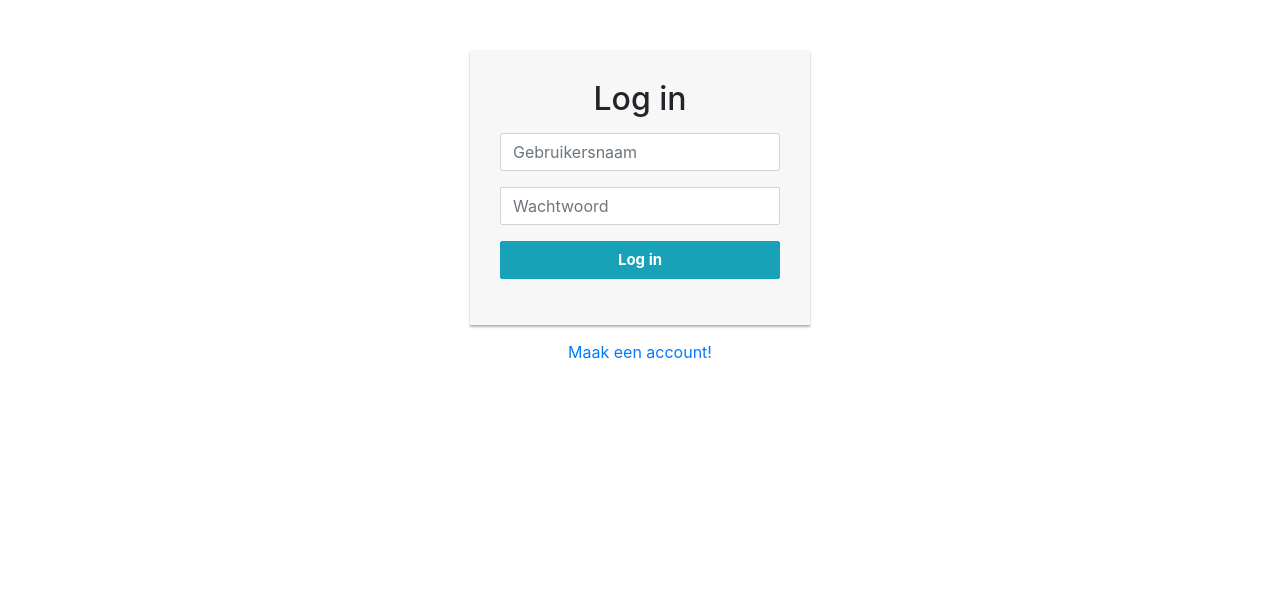
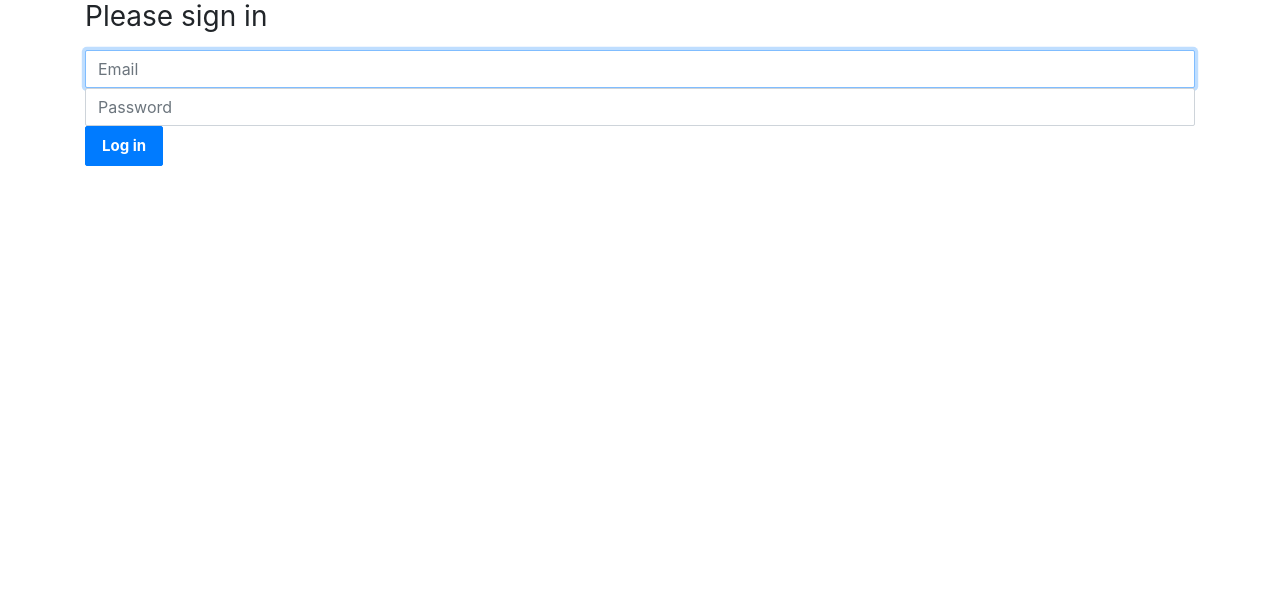
Before and after one commit to DelanivanderZwan/training_factory, a Symfony app: template templates/bezoeker/login.html.twig in a window 1280 px wide. Shown: the part 93-697 px from the top of the page. Run offline with Twig, Linux system fonts and the light colour scheme; the template is opened without the code that fills it, so the values that code supplies are empty; some libraries are stand-ins or nearby versions.

Commit message:
added a login system

```diff
--- a/config/routes.yaml
+++ b/config/routes.yaml
@@ -1,3 +1,7 @@
 #index:
     #path: /
     #controller: App\Controller\BezoekerController::homepage
+
+app_logout:
+  path: /logout
+  methods: GET
--- a/src/Entity/User.php
+++ b/src/Entity/User.php
@@ -74,9 +74,8 @@ class User implements UserInterface
 
     public function setRoles(array $roles): self
     {
-        $this->roles = $roles;
 
-        return $this;
+        return $this->roles;
     }
 
     /**
--- a/src/Security/LoginFormAuthenticator.php
+++ b/src/Security/LoginFormAuthenticator.php
@@ -94,8 +94,7 @@ class LoginFormAuthenticator extends AbstractFormLoginAuthenticator implements P
             return new RedirectResponse($targetPath);
         }
 
-        // For example : return new RedirectResponse($this->urlGenerator->generate('some_route'));
-        throw new \Exception('TODO: provide a valid redirect inside '.__FILE__);
+        return new RedirectResponse($this->urlGenerator->generate('aanbod'));
     }
 
     protected function getLoginUrl()
--- a/templates/bezoeker/aanbod.html.twig
+++ b/templates/bezoeker/aanbod.html.twig
@@ -11,4 +11,5 @@
             </div>
         {% endfor %}
     <a class="btn btn-info" href="{{ path('form') }}" style="margin-left: 10px; margin-top: 5px;" role="button">Toevoegen</a>
+    <button class="btn btn-lg btn-primary" type="submit"><a class="nav-item nav-link" href="{{ path ('app_logout') }}">uitloggen</a></button>
 {% endblock %}
--- a/templates/bezoeker/login.html.twig
+++ b/templates/bezoeker/login.html.twig
@@ -1,18 +1,29 @@
 {% extends 'base.html.twig' %}
-{% block login %}
-    <div class="login-form">
-        <form action="/examples/actions/confirmation.php" method="post">
-            <h2 class="text-center">Log in</h2>
-            <div class="form-group">
-                <input type="text" class="form-control" placeholder="Gebruikersnaam" required="required">
-            </div>
-            <div class="form-group">
-                <input type="password" class="form-control" placeholder="Wachtwoord" required="required">
-            </div>
-            <div class="form-group">
-                <button type="submit" class="btn btn-info btn-block">Log in</button>
-            </div>
-        </form>
-        <p class="text-center"><a href="{{ path('registreren') }}">Maak een account!</a></p>
+
+
+{% block body %}
+    {{ parent() }}
+
+    <div class="container">
+    <form method="post">
+        {% if error %}
+            <div class="alert alert-danger">{{ error.messageKey|trans(error.messageData, 'security') }}</div>
+        {% endif %}
+
+        <h1 class="h3 mb-3 font-weight-normal">Please sign in</h1>
+        <label for="inputEmail" class="sr-only">Email</label>
+        <input type="email" value="{{ last_username }}" name="email" id="inputEmail" class="form-control" placeholder="Email" required autofocus>
+        <label for="inputPassword" class="sr-only">Password</label>
+        <input type="password" name="password" id="inputPassword" class="form-control" placeholder="Password" required>
+
+        <input type="hidden" name="_csrf_token"
+               value="{{ csrf_token('authenticate') }}">
+
+
+        <button class="btn btn-lg btn-primary" type="submit">
+            Log in
+        </button>
+
+    </form>
     </div>
 {% endblock %}
```
Also changed, not shown: src/Controller/SecurityController.php (+1 -14 lines), src/DataFixtures/UserFixtures.php (+4 -4 lines), templates/security/login.html.twig (deleted, +0 -42 lines), 1 other file.
